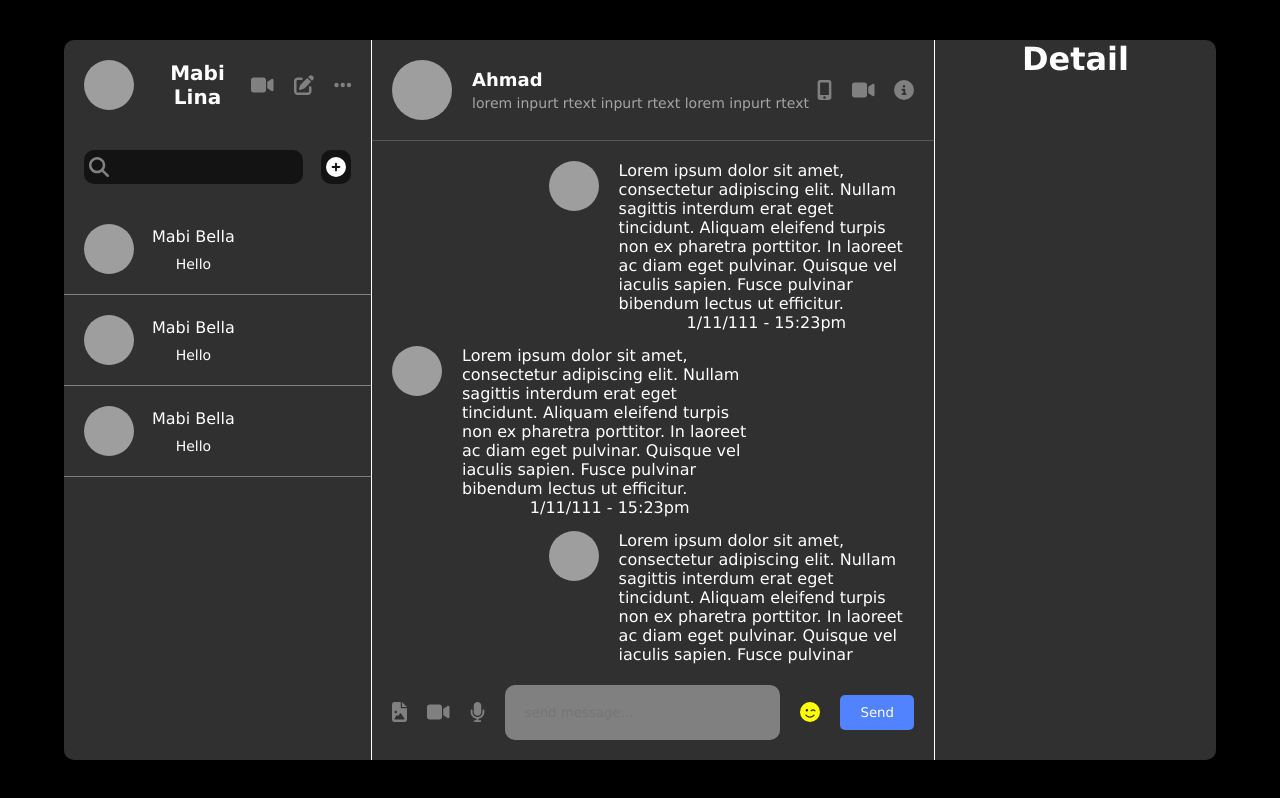
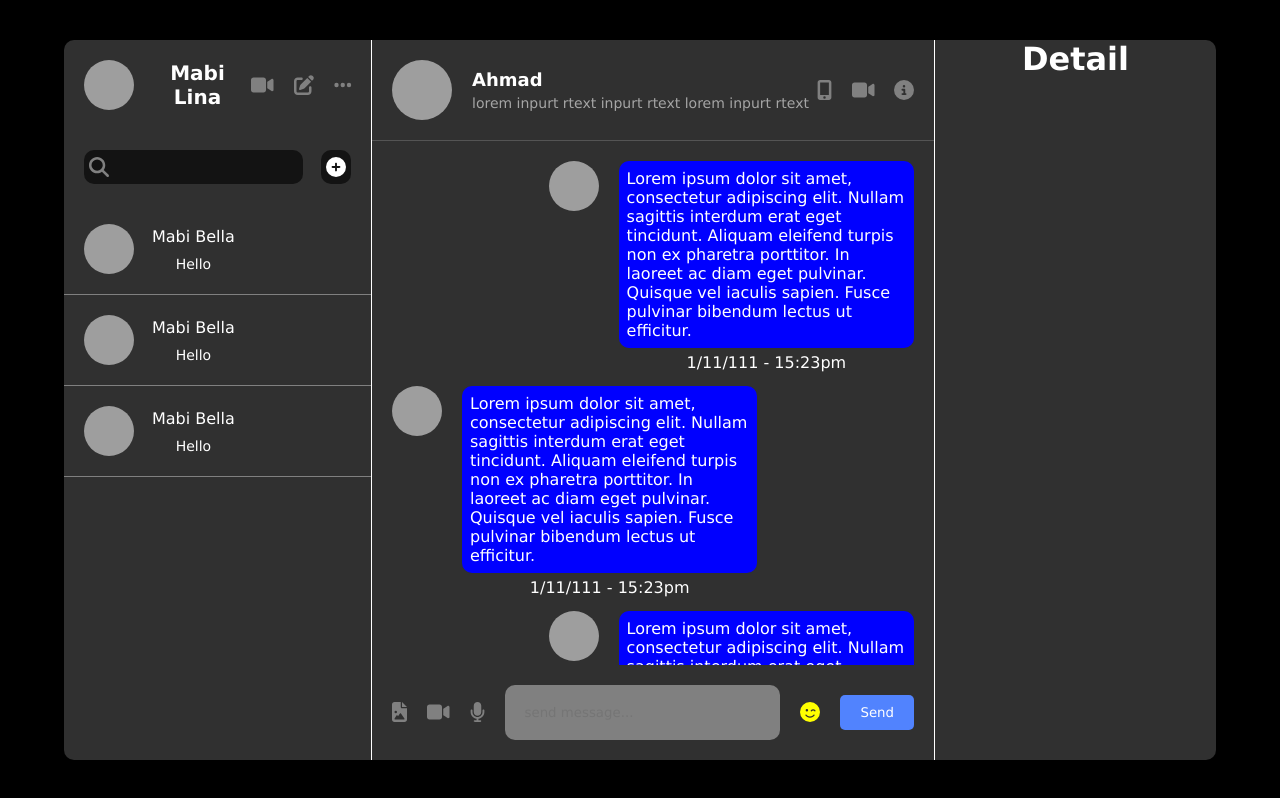
Before and after one commit to LuisArielRetanaHernadez/chat_mabi, a React (Vite) app: page / in a window 1280 px wide. Built offline with nearby package versions, Linux system fonts and the light colour scheme; grey boxes are pictures that could not be loaded.

Commit message:
creanod espacio entre el contenido y el datatime. Tambien agregamos fondo al texto del mensaje

```diff
--- a/src/components/chat/chat.style.css
+++ b/src/components/chat/chat.style.css
@@ -85,11 +85,15 @@
       .message__content {
         display: flex;
         flex-direction: column;
+        gap: 5px;
         flex: 1;
       }
 
       .message__text {
+        padding: 8px;
         text-align: start;
+        border-radius: 10px;
+        background-color: blue;
       }
     }
   }
```
